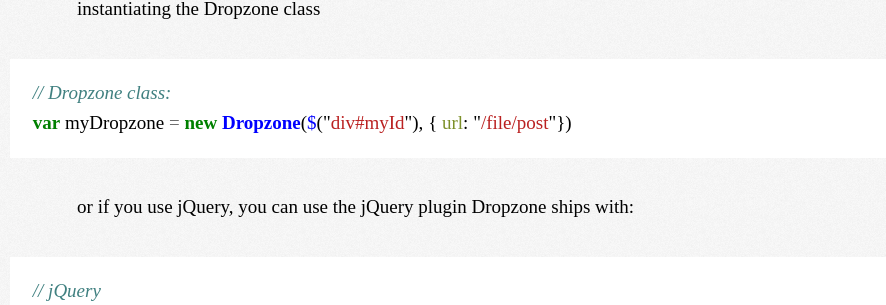
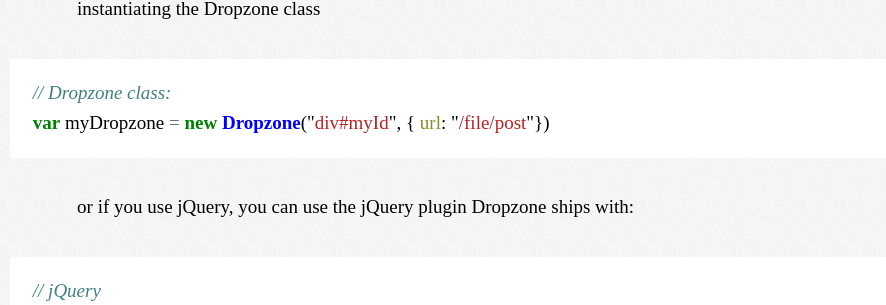
Before and after one commit to dropzone/dropzone, a Jekyll site: the page built from index.md, in a window 1280 px wide and 900 px high, scrolled down 4821 px. Shown: the part 148-453 px from the top of the window, without its empty margins (174-1060 px from the left). Built offline with Jekyll 4.4.1, drawn with Linux system fonts in a browser that asks for light colours; Markdown is read by kramdown in place of the engine named in the settings; comment, search, counter and statistics services are not loaded.

Commit message:
Fixed the programmatical constructor instruction.

````diff
--- a/index.md
+++ b/index.md
@@ -142,7 +142,7 @@
 
 ```js
 // Dropzone class:
-var myDropzone = new Dropzone($("div#myId"), { url: "/file/post"})
+var myDropzone = new Dropzone("div#myId", { url: "/file/post"})
 ```
 
 or if you use jQuery, you can use the jQuery plugin Dropzone ships with:
````
